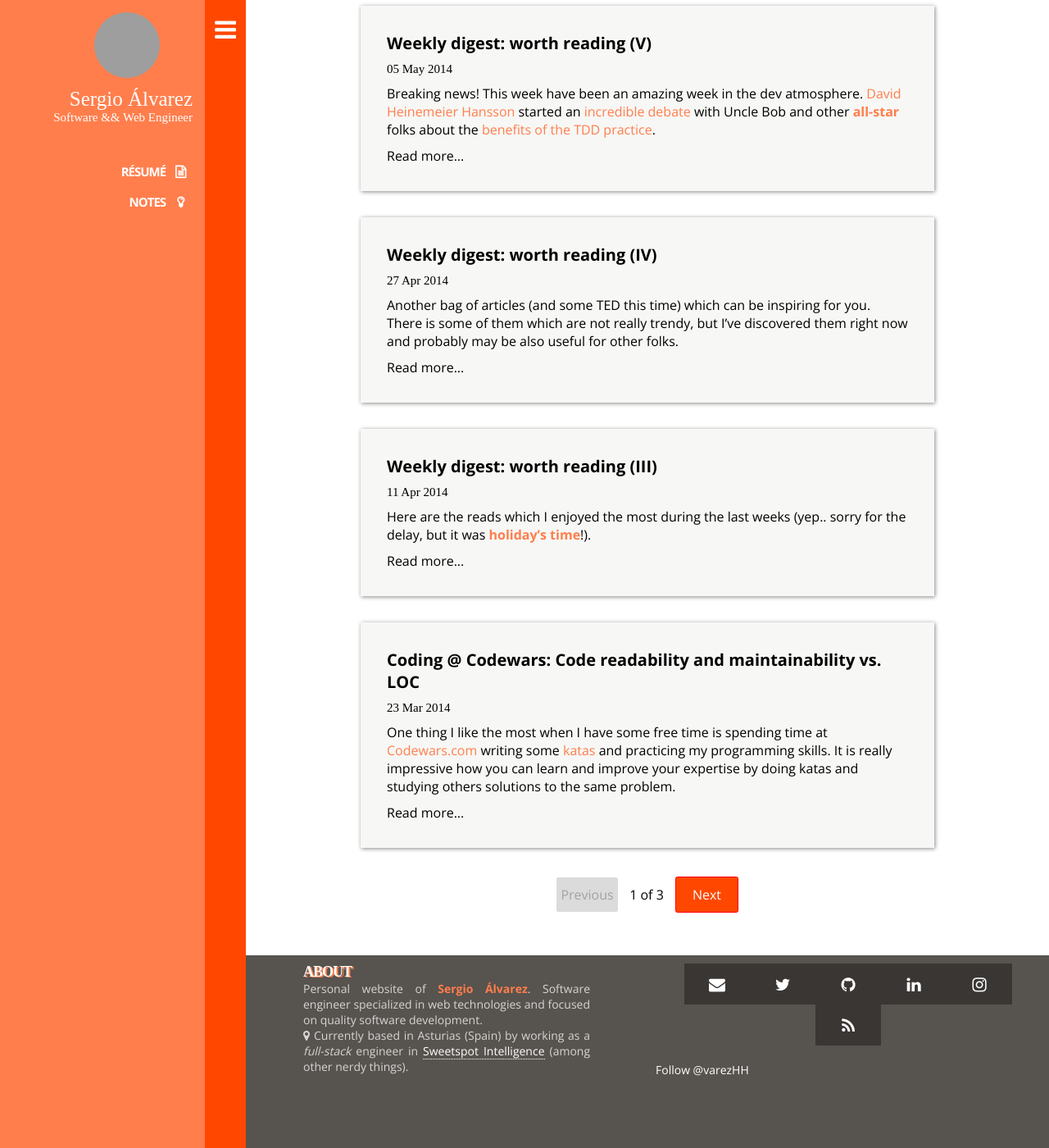
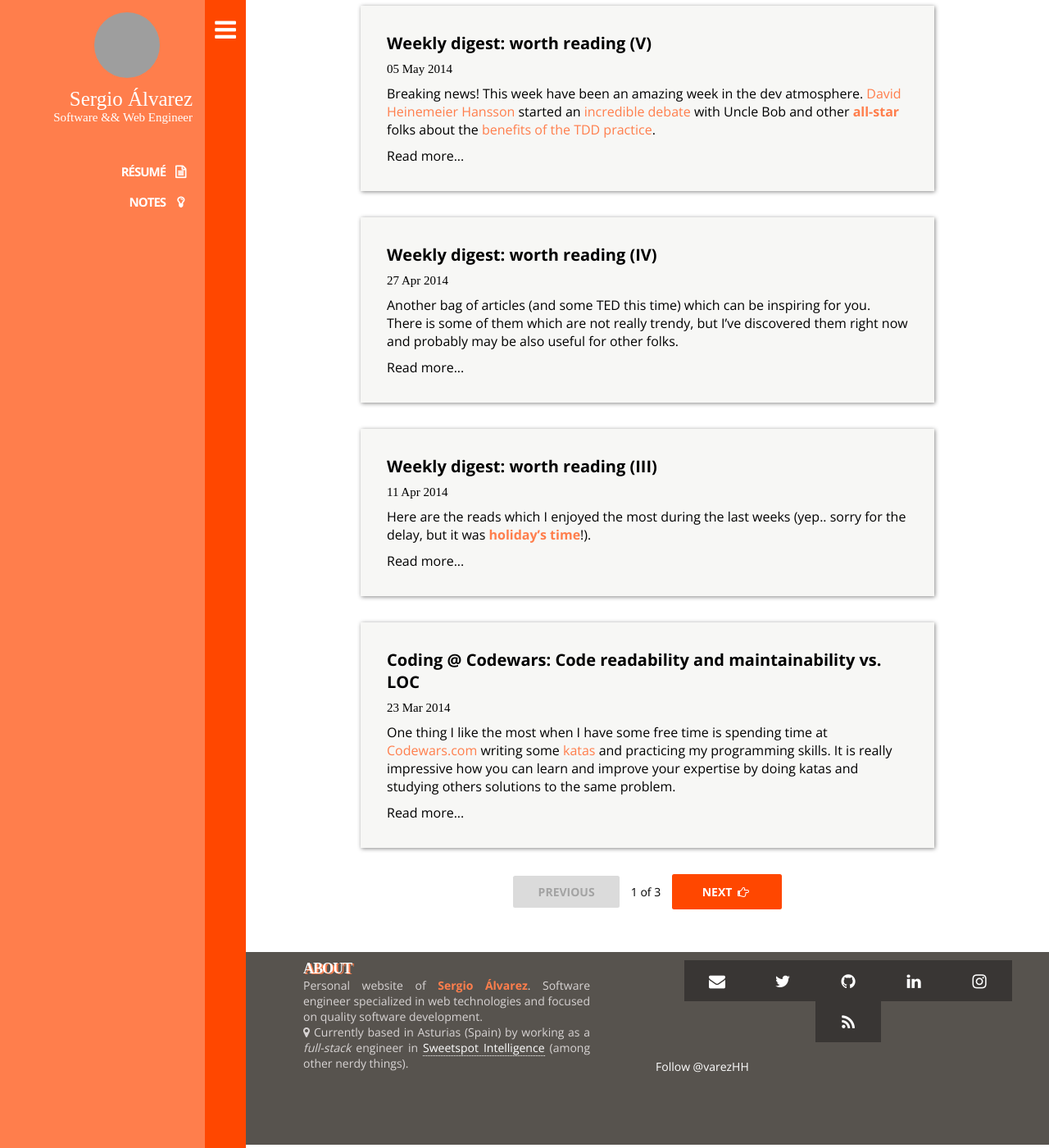
Before and after one commit to sergioalvz/sergioalvz.github.io, a Jekyll site: the page built from notes/index.html, in a window 1280 px wide and 1400 px high, scrolled down 379 px. Shown: the whole window at 82% size. Built offline with Jekyll 4.4.1, drawn with Linux system fonts in a browser that asks for light colours; nearby versions of some CDN libraries; some web fonts are replaced; Markdown is read by kramdown in place of the engine named in the settings; the list of posts is cut into pages by our own code; comment, search, counter and statistics services are not loaded; grey boxes are pictures that could not be loaded.

Commit message:
Improve pagination styles

```diff
--- a/_sass/_archive.scss
+++ /dev/null
@@ -1,27 +0,0 @@
-.archive-post-wrapper {
-  background-color: $card-background;
-  box-shadow: 1px 1px 5px $card-shadow-color;
-  margin-bottom: 32px;
-  padding: 32px;
-
-  > a, > h1 a {
-    color: $black;
-    text-decoration: none;
-    -webkit-transition: all .25s;
-    -moz-transition: all .25s;
-    -o-transition: all .25s;
-    transition: all .25s;
-
-    &:hover {
-      color: $secondary-color;
-    }
-  }
-}
-
-.archive-post-wrapper .post {
-  padding: 0;
-}
-
-.archive-post-wrapper .meta {
-  display: inline;
-}
--- /dev/null
+++ b/_sass/_notes.scss
@@ -0,0 +1,80 @@
+.archive-post-wrapper {
+  background-color: $card-background;
+  box-shadow: 1px 1px 5px $card-shadow-color;
+  margin-bottom: 32px;
+  padding: 32px;
+
+  > a, > h1 a {
+    color: $black;
+    text-decoration: none;
+    -webkit-transition: all .25s;
+    -moz-transition: all .25s;
+    -o-transition: all .25s;
+    transition: all .25s;
+
+    &:hover {
+      color: $secondary-color;
+    }
+  }
+
+  .post {
+    padding: 0;
+  }
+
+  .meta {
+    display: inline;
+  }
+}
+
+.pagination-wrapper {
+  font-family: $sans-serif-font-family;
+  font-size: 14px;
+  margin-top: 20px;
+  text-align: center;
+
+  .pagination-button {
+    background-color: $secondary-color;
+    border-radius: 2.5px;
+    border: 2px solid $secondary-color;
+    color: $white;
+    display: inline-block;
+    font-weight: 700;
+    margin-bottom: 2px;
+    padding: 10px 0;
+    text-decoration: none;
+    text-transform: uppercase;
+    width: 130px;
+
+    -webkit-transition: background-color .25s;
+    -moz-transition: background-color .25s;
+    -o-transition: background-color .25s;
+    transition: background-color .25s;
+
+    &::hover {
+      background-color: #FF6A30;
+    }
+
+    &.disabled {
+      background-color: rgb(219, 219, 219);
+      border: none;
+      box-shadow: none;
+      color: rgb(163, 163, 163);
+    }
+
+    i {
+      margin: 0;
+    }
+
+    @include respond(all-phones) {
+      width: 75px;
+
+      i {
+        display: none;
+      }
+    }
+  }
+
+  .page-number {
+    margin: 0 10px;
+  }
+}
--- a/css/main.scss
+++ b/css/main.scss
@@ -7,7 +7,7 @@
 @import "mixins";
 @import "sidebar";
 @import "frontpage";
-@import "archive";
+@import "notes";
 @import "footer";
 
 i {
@@ -241,51 +241,6 @@ h4 {
 }
 /* =================================== */
 
-/*
- *  ==================================
- * | PAGINATION
- *  ==================================
- */
- .pagination {
-  font-family: $sans-serif-font-family;
-  font-size: 16px;
-  margin-top: 20px;
-  text-align: center;
-}
-
-.pagination .previous, .pagination .next {
-  background-color: $secondary-color;
-  border: 1px solid #FF0000;
-  border-radius: 2.5px;
-  color: rgb(255, 255, 255);
-  display: inline-block;
-  margin: 2.5px 0;
-  padding: 10px 0;
-  text-decoration: none;
-  width: 75px;
-
-  -webkit-transition: all .25s;
-  -moz-transition: all .25s;
-  -o-transition: all .25s;
-  transition: all .25s;
-}
-
-.pagination span.previous, .pagination span.next {
-  background-color: rgb(219, 219, 219);
-  border: none;
-  color: rgb(163, 163, 163);
-  box-shadow: none;
-}
-
-.pagination a.previous:hover, .pagination a.next:hover {
-  background-color: #FF6A30;
-}
-
-.pagination span.page_number {
-  margin: 0 10px;
-}
-/* =================================== */
-
 p.error {
   font-size: 30px;
   font-family: $handwritten;
--- a/notes/index.html
+++ b/notes/index.html
@@ -15,17 +15,21 @@ title: Notes
   {% endfor %}
 
   <!-- Pagination links -->
-  <div class="pagination">
+  <div class="pagination-wrapper">
     {% if paginator.previous_page %}
-      <a href="{{ paginator.previous_page_path | prepend: site.baseurl | replace: '//', '/' }}" class="previous">Previous</a>
+      <a href="{{ paginator.previous_page_path | prepend: site.baseurl | replace: '//', '/' }}" class="pagination-button">
+        <i class="fa fa-hand-o-left"></i>Previous
+      </a>
     {% else %}
-      <span class="previous">Previous</span>
+      <span class="pagination-button disabled">Previous</span>
     {% endif %}
-    <span class="page_number">{{ paginator.page }} of {{ paginator.total_pages }}</span>
+    <span class="page-number">{{ paginator.page }} of {{ paginator.total_pages }}</span>
     {% if paginator.next_page %}
-      <a href="{{ paginator.next_page_path | prepend: site.baseurl | replace: '//', '/' }}" class="next">Next</a>
+      <a href="{{ paginator.next_page_path | prepend: site.baseurl | replace: '//', '/' }}" class="pagination-button">
+        Next <i class="fa fa-hand-o-right"></i>
+      </a>
     {% else %}
-      <span class="next">Next</span>
+      <span class="pagination-button disabled">Next</span>
     {% endif %}
   </div>
 </div>
```
